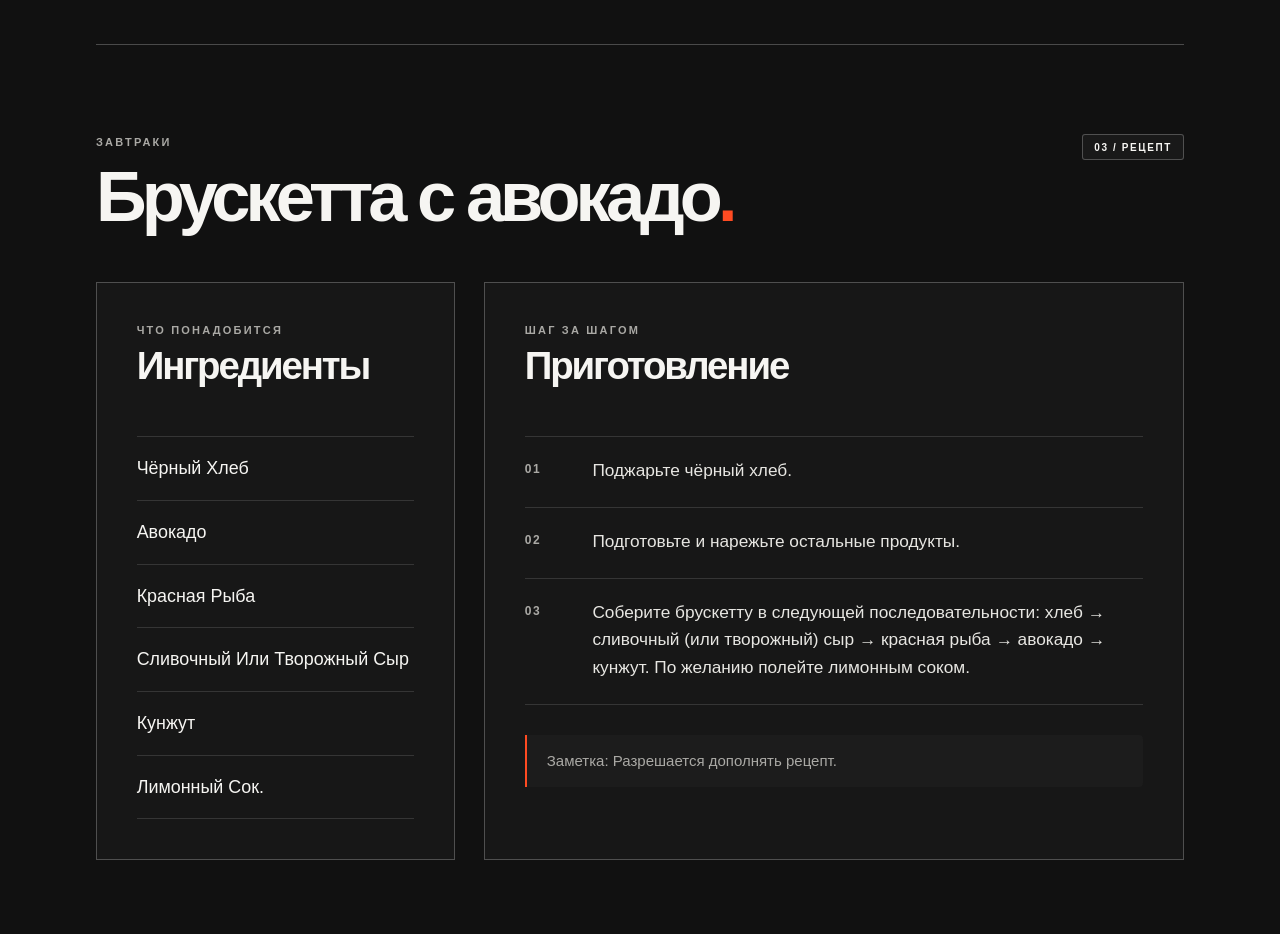
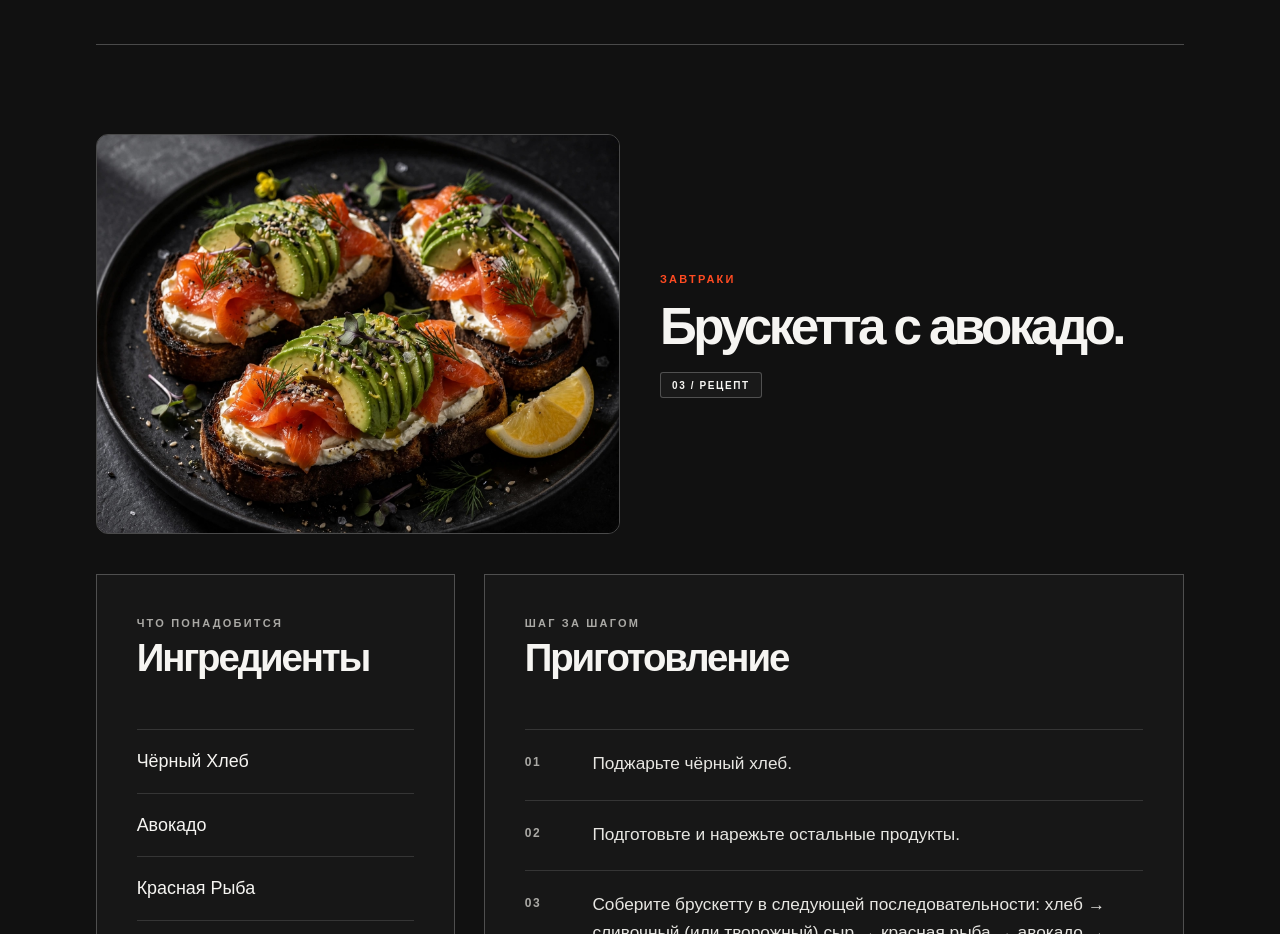
Before and after one commit to Gruzdeva/My-recipes, a plain HTML site: page index.html in a window 1280 px wide. Shown: the part 3200-4134 px from the top of the page. Drawn offline with Linux system fonts and the light colour scheme.

Commit message:
Add files via upload

```diff
--- a/index.html
+++ b/index.html
@@ -198,12 +198,13 @@
             </div>
           </article>
           <article class="recipe-card">
-            <div class="recipe-intro">
+            <div class="magazine-recipe">
+              <img src="bruschetta.jpg" class="magazine-image" alt="Брускетта с авокадо">
               <div>
-                <p class="eyebrow">Завтраки</p>
-                <h3>Брускетта с авокадо</h3>
+                <p class="eyebrow" style="color: var(--accent); margin-bottom: 15px;">Завтраки</p>
+                <h3 style="max-width: 100%; margin: 0 0 20px 0; font-size: clamp(38px, 4vw, 60px); font-weight: 800; letter-spacing: -0.07em; line-height: 0.96;">Брускетта с авокадо.</h3>
+                <span class="badge">03 / Рецепт</span>
               </div>
-              <span class="badge">03 / Рецепт</span>
             </div>
             <div class="recipe-grid">
               <section class="panel">
```
Also changed, not shown: bruschetta.jpg (added).
